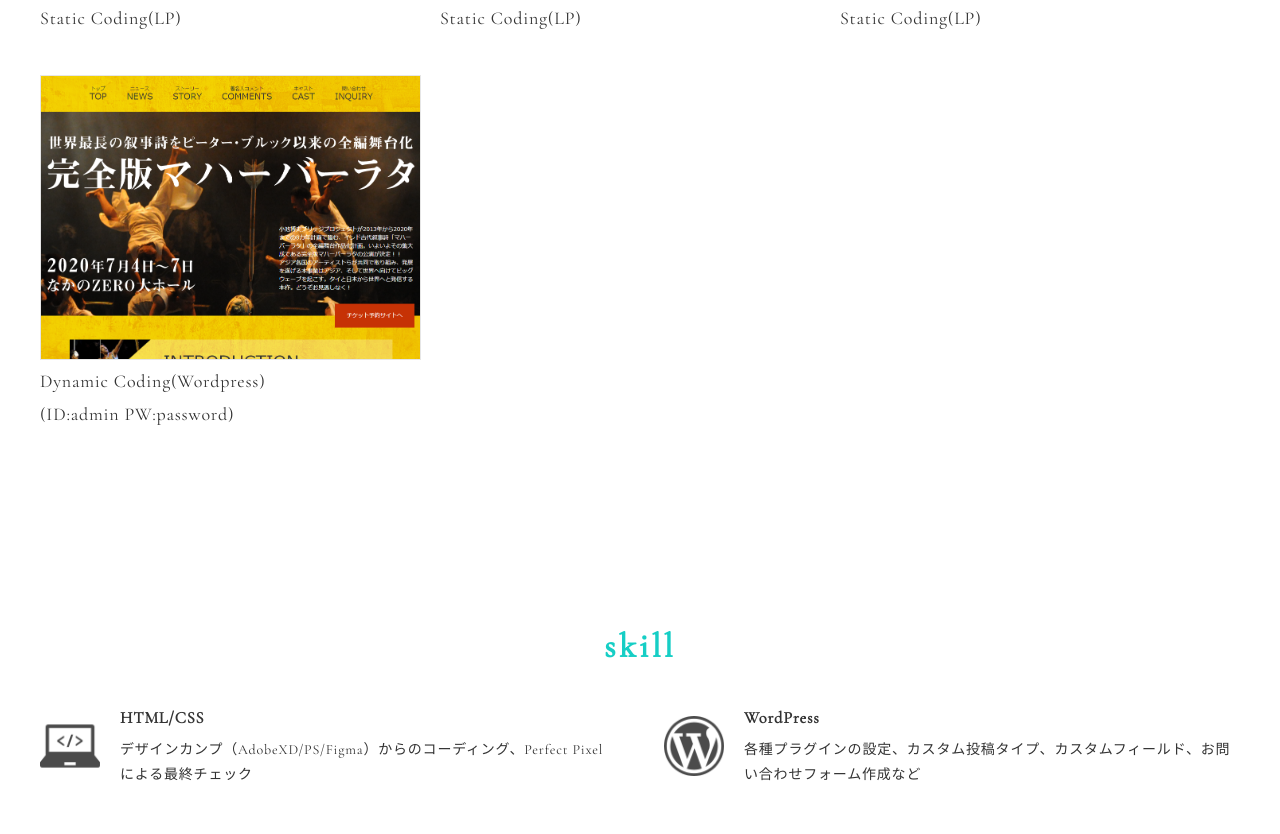
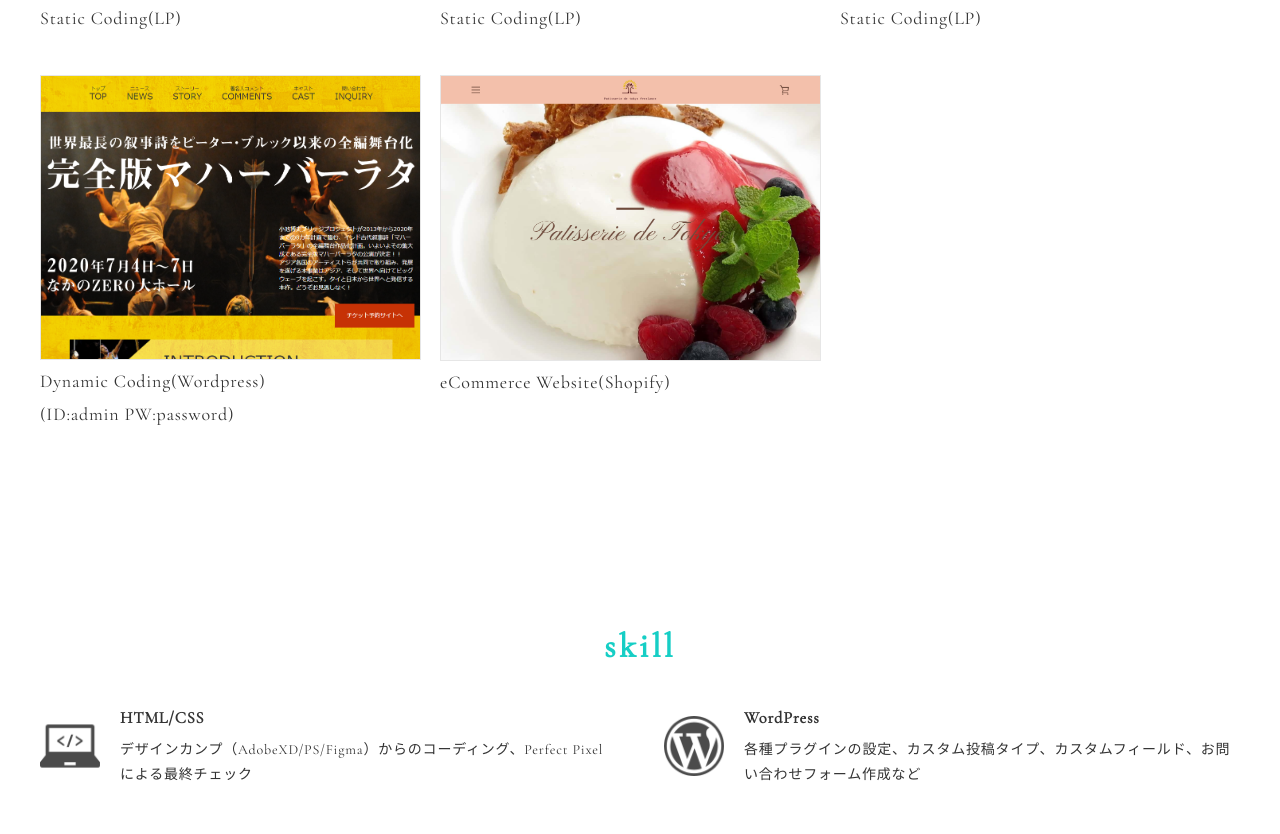
Before and after one commit to natsumi-h/portfolio, a plain HTML site: page index.html in a window 1280 px wide. Shown: the part 1041-1875 px from the top of the page. Drawn offline with nearby package versions, Linux system fonts and the light colour scheme.

Commit message:
Update index.html

```diff
--- a/index.html
+++ b/index.html
@@ -73,6 +73,10 @@
               <p class="works-img"><img src="https://natsumi-h.github.io/portfolio/img/works3.PNG" alt="" /></p>
               <p class="works-info">Dynamic Coding(Wordpress) <br>
               (ID:admin PW:password)</p>
+            </a>
+            <a class="works-item" href="https://natsumitest.myshopify.com/" target="_blank" rel="noopener noreferrer">
+              <p class="works-img"><img src="https://natsumi-h.github.io/portfolio/img/works5.png" alt="" /></p>
+              <p class="works-info">eCommerce Website(Shopify)</p>
             </a>
 
 
```
